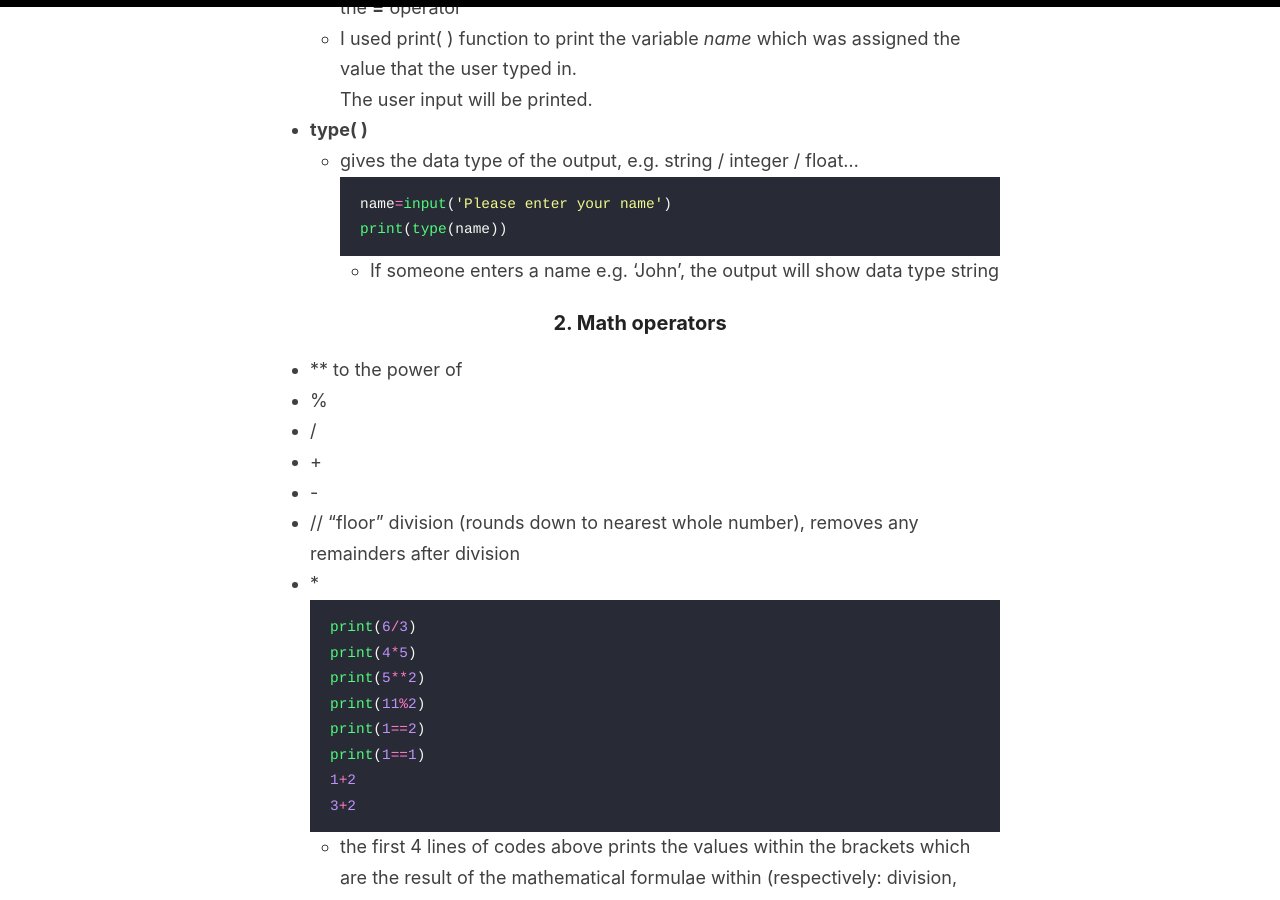
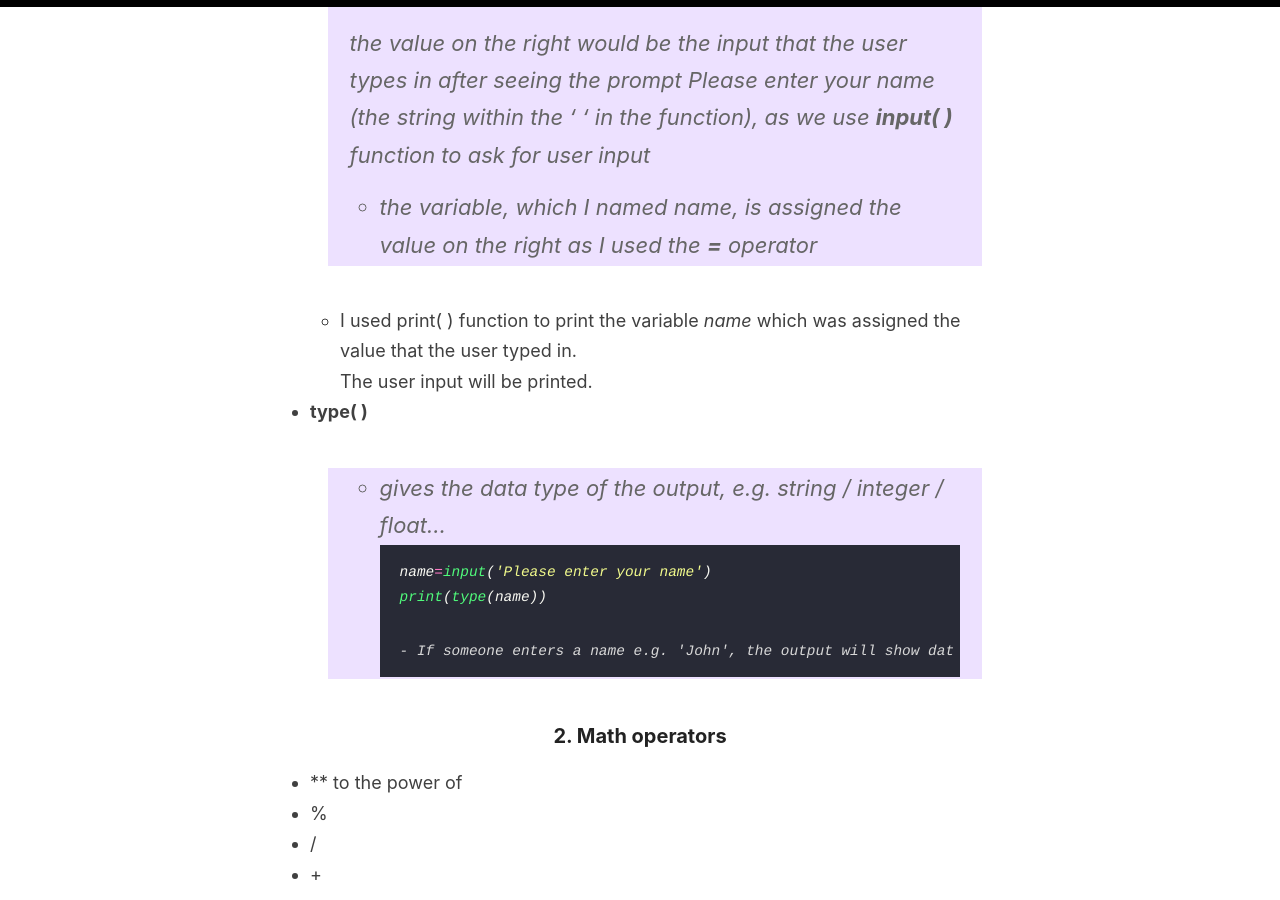
Before and after one commit to liawbeile/liawbeile.github.io, a Jekyll site: the page built from _posts/2021-3-26-march26.md, in a window 1280 px wide and 900 px high, scrolled down 1723 px. Built offline with Jekyll 4.4.1, drawn with Linux system fonts in a browser that asks for light colours.

````diff
--- a/_posts/2021-3-26-march26.md
+++ b/_posts/2021-3-26-march26.md
@@ -32,20 +32,20 @@ Debugging was actually quite fun, as it allowed me to learn from my mistakes.
 ```python
 print("Hello world")
 ```
-    - the **print()** function prints out the string (of texts) that is surrounded by " ", in this case it prints *Hello world*
+>    - the **print()** function prints out the string (of texts) that is surrounded by " ", in this case it prints *Hello world*
 
 - **input( )**
 ```python
 name=input('Please enter your name')
 print(name)
 ```
-    - the value on the right would be the input that the user types in after seeing the prompt *Please enter your name* (the string within the ' ' in the function), as we use **input( )** function to ask for user input
-    - the variable, which I named *name*, is assigned the value on the right as I used the **=** operator
+> the value on the right would be the input that the user types in after seeing the prompt *Please enter your name* (the string within the ' ' in the function), as we use **input( )** function to ask for user input
+    >- the variable, which I named *name*, is assigned the value on the right as I used the **=** operator
     - I used print( ) function to print the variable *name* which was assigned the value that the user typed in.
     The user input will be printed.
 
 - **type( )**
-    - gives the data type of the output, e.g. string / integer / float...
+    >- gives the data type of the output, e.g. string / integer / float...
 ```python
 name=input('Please enter your name')
 print(type(name))
````
